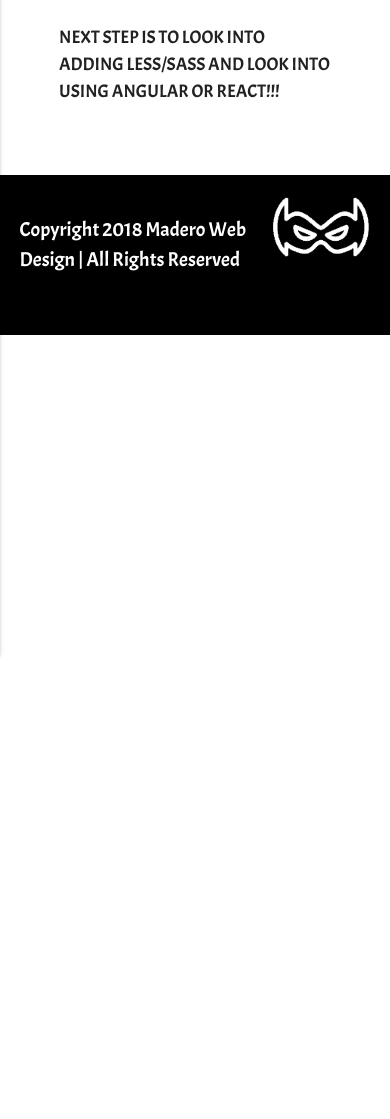
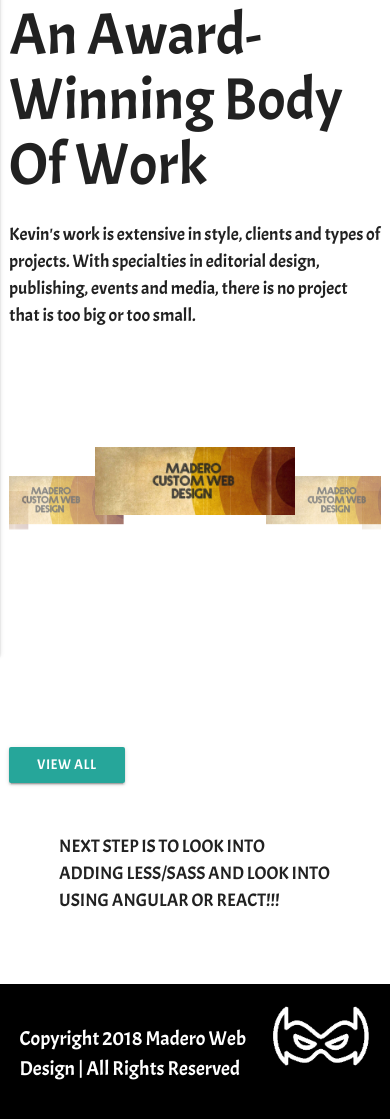
Before and after one commit to kevin-england/Madero, a website: page public/index.html in a window 390 px wide. Shown: the part 249-1368 px from the top of the page. Before the commit the page ends 844 px from the top, so only its background shows below. Drawn offline with Linux system fonts and the light colour scheme; a script that the page names is missing.

Commit message:
#3. Adding responsive carousel to home page with placeholder images for testing purposes

```diff
--- a/public/index.html
+++ b/public/index.html
@@ -57,6 +57,20 @@
       </div>
       <div class="container">
         <div class="row">
+          <h1>An Award-Winning Body Of Work</h1>
+          <p>Kevin's work is extensive in style, clients and types of projects. With specialties in editorial design, publishing, events and media, there is no project that is too big or too small.</p>
+          <div class="carousel">
+            <a class="carousel-item" href="#one!"><img src="images/home-banner.jpg"></a>
+            <a class="carousel-item" href="#two!"><img src="images/home-banner.jpg"></a>
+            <a class="carousel-item" href="#three!"><img src="images/home-banner.jpg"></a>
+            <a class="carousel-item" href="#four!"><img src="images/home-banner.jpg"></a>
+            <a class="carousel-item" href="#five!"><img src="images/home-banner.jpg"></a>
+          </div>
+          <a class="btn" href="portfolio.html">View All</a>
+        </div>
+      </div>
+      <div class="container">
+        <div class="row">
           <p style="margin: 50px">NEXT STEP IS TO LOOK INTO ADDING LESS/SASS AND LOOK INTO USING ANGULAR OR REACT!!!</p>
         </div>
         <!-- iframe for MS 480 badge. Need to decide if you want to use this or images instead-->
```
